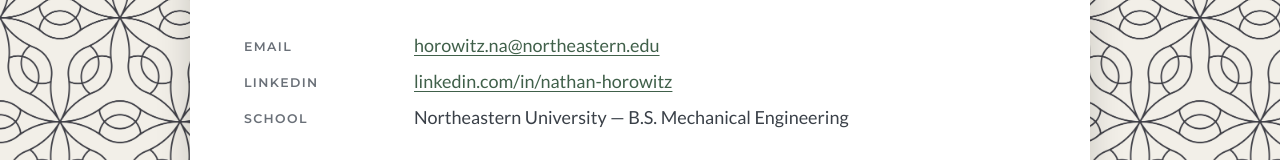
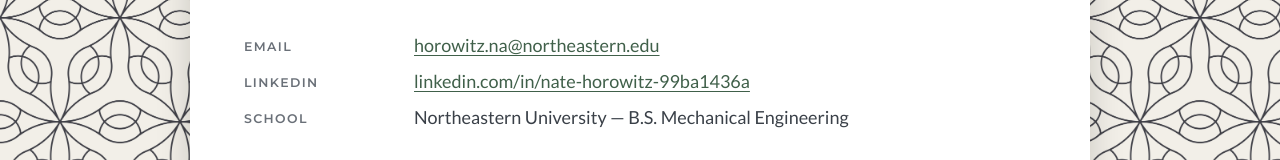
Before and after one commit to horowitzna/witzcraft, a React (Vite) app: page /contact in a window 1280 px wide. Shown: the part 268-428 px from the top of the page. Built offline with nearby package versions, Linux system fonts and the light colour scheme.

Commit message:
Point LinkedIn tile and contact link at the correct profile

```diff
--- a/src/data/projects.js
+++ b/src/data/projects.js
@@ -90,7 +90,7 @@
 
 // External tile shown alongside the projects on the home page.
 export const linkedIn = {
-  href: 'https://www.linkedin.com/in/nathan-horowitz',
+  href: 'https://www.linkedin.com/in/nate-horowitz-99ba1436a/',
   span: 4,
 }
 
--- a/src/pages/Contact.jsx
+++ b/src/pages/Contact.jsx
@@ -20,7 +20,7 @@
           <dt>LinkedIn</dt>
           <dd>
             <a href={linkedIn.href} target="_blank" rel="noreferrer">
-              linkedin.com/in/nathan-horowitz
+              linkedin.com/in/nate-horowitz-99ba1436a
             </a>
           </dd>
 
```
Also changed, not shown: 1 other file (tests, documents, lock files or other folders).
